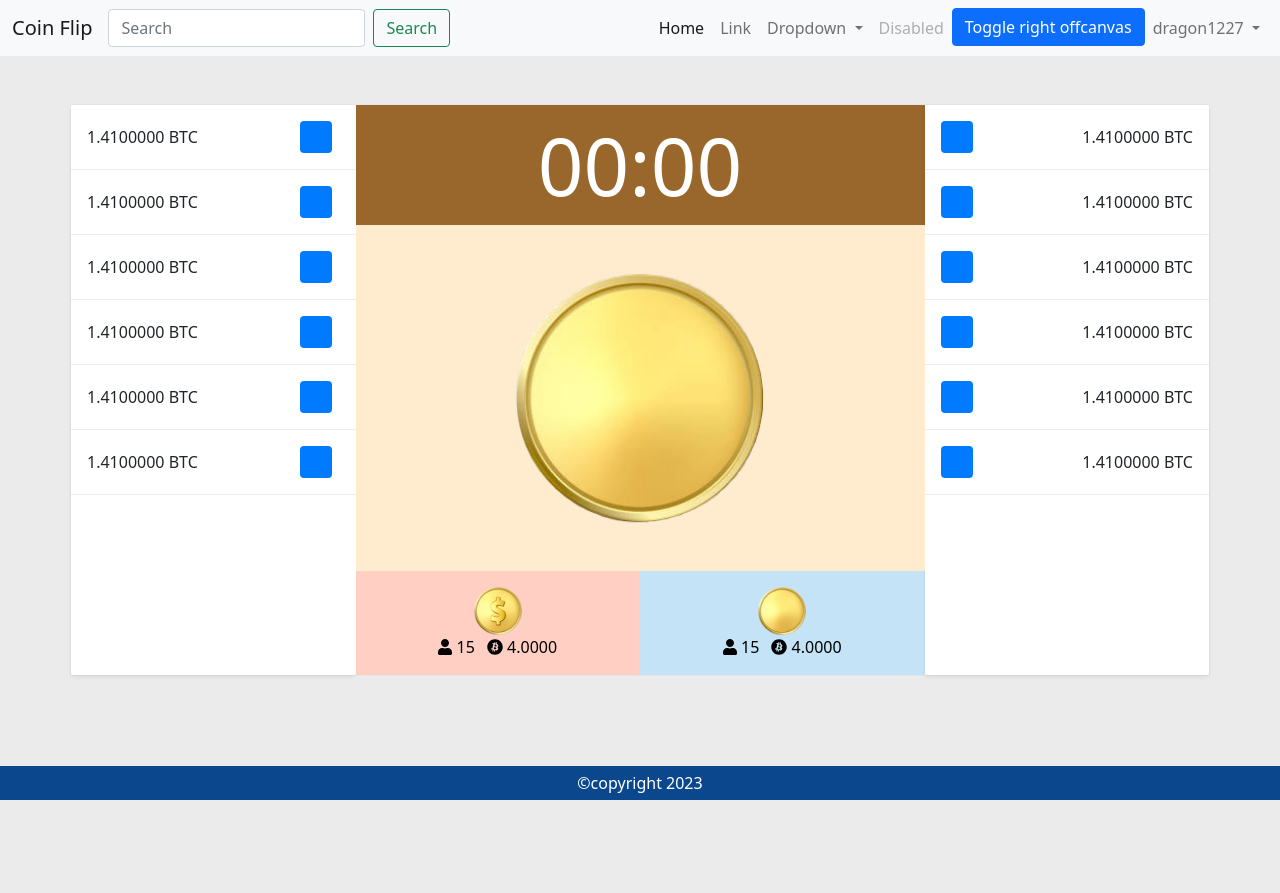
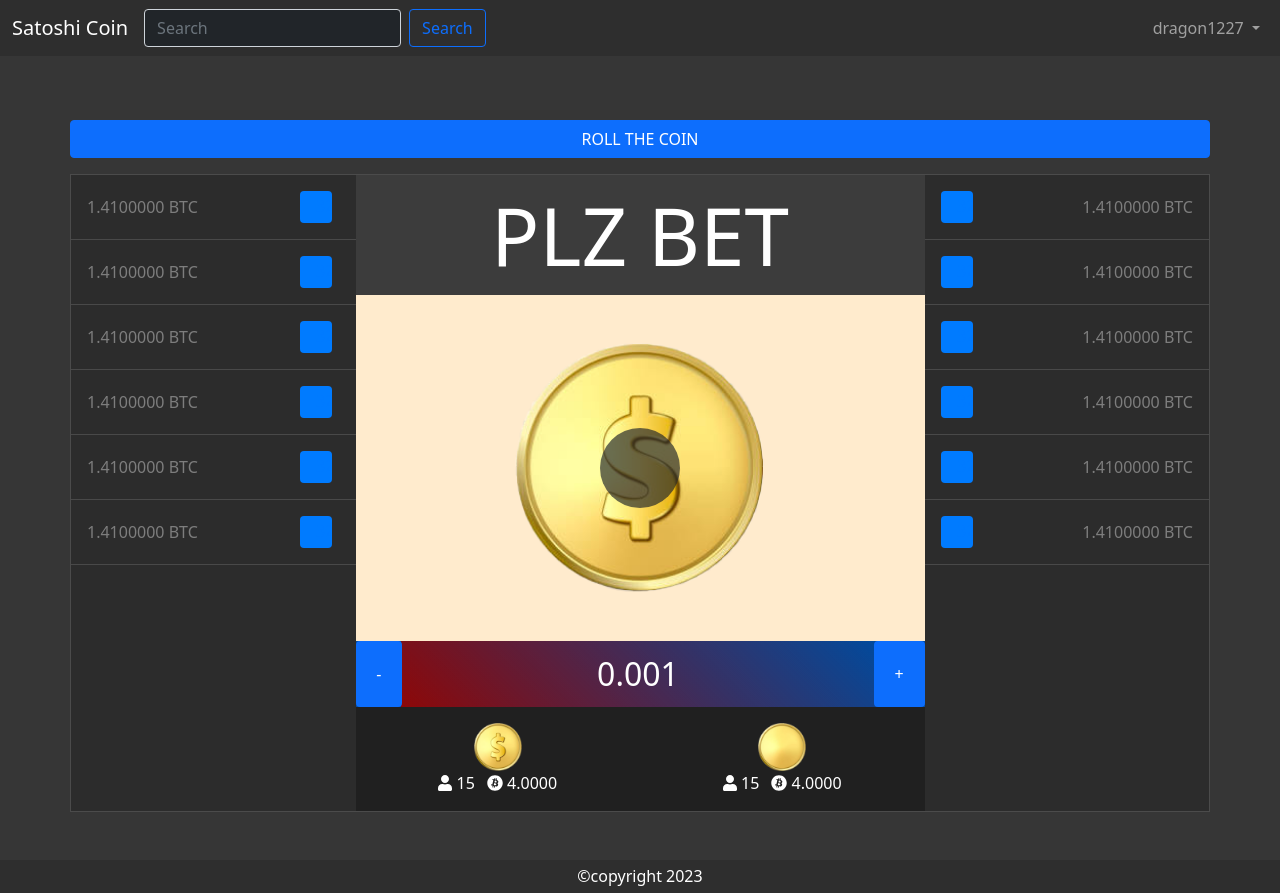
Before and after one commit to dragon1227/coinflip, a plain HTML site: page index.html in a window 1280 px wide. Before the commit the page ends 800 px from the top, so only its background shows below. Drawn offline with nearby package versions, Linux system fonts and the light colour scheme.

Commit message:
Added input panel and changed style

```diff
--- a/assets/css/style.css
+++ b/assets/css/style.css
@@ -1,13 +1,17 @@
 
 @media (prefers-reduced-motion: no-preference) {
     scroll-behavior: smooth;
+}
+
+nav {
+    background-color: #2e2e2e;
 }
 
 body {
     height: 100vh;
     display: flex;
     flex-flow: column;
-    background-color: #ebebeb;
+    background-color: #363636;
     overflow-x: hidden;
 }
 
@@ -17,14 +21,14 @@ main {
     /* overflow-y: scroll; */
 }
 
-main > .container {
-    background-color: white;
-    border: 1px #e5e5e5 solid;
+main > .page-container {
+    background-color: rgb(44, 44, 44);
+    border: 1px #4b4b4b solid;
     padding: 1rem;
 }
 
 footer {
-    background-color: rgb(10, 71, 141);
+    background-color: #2e2e2e;
     color: white;
     text-align: center;
     width: 100vw;
@@ -54,10 +58,11 @@ footer {
 .list-item {
     width: 100%;
     display: flex;
-    border-bottom: 1px solid #ededed;
+    border-bottom: 1px solid #494949;
     padding: 1rem;
     align-items: center;
     justify-content: space-between;
+    color: rgba(255, 255, 255, 0.39);
 }
 
 .user-list.right .list-item {
@@ -111,6 +116,7 @@ footer {
     flex-direction: column;
     justify-content: center;
     align-items: center;
+    background-color: #202020;
 }
 
 
@@ -119,13 +125,13 @@ footer {
 }
 
 .coin-list-item.front {
-    background-color: #ffcfc4;
-    color: black;
+    /* background-color: #606060; */
+    color: white;
 }
 
 .coin-list-item.back {
-    background-color: #c5e3f7;
-    color: black;
+    /* background-color: #606060; */
+    color: white;
 }
 
 .coin-list-item.front.active {
@@ -141,7 +147,7 @@ footer {
 .clock-container {
     width: 100%;
     text-align: center;
-    background-color: rgb(153, 102, 43);
+    background-color: rgb(60 60 60);
     color: white;
     font-size: 5rem;
 }
@@ -159,3 +165,40 @@ footer {
     left:-2.5rem;
     top:-2.5rem;
 }
+
+.bet-input {
+    background-color: transparent !important;
+    background: linear-gradient(45deg, #8d0808, transparent);
+    color: white !important;
+    border: none;
+    text-align: center;
+    font-size: 2rem;
+}
+
+.bet-input::selection,
+.bet-input:focus
+{
+    border: none;
+    box-shadow: none;
+}
+
+.bet-input::selection {
+    background-color: #164cbe;
+}
+
+.bet-input::placeholder {
+    color: rgba(255, 255, 255, 0.308);
+}
+
+.bet-input-container {
+    background-color: rgb(3, 74, 156);
+}
+
+.btn-bet-input {
+    border: none;
+    padding: 1.3rem;
+}
+
+.btn-bet-input:focus {
+    box-shadow: none;
+}
--- a/assets/js/script.js
+++ b/assets/js/script.js
@@ -16,6 +16,7 @@ var coin_state = false; //F: front, T: back
 var my_state = null;
 var cur_time = _default_time;
 var cur_state = _game_state.idle;
+var cur_bet = 0.001;
 
 $(document).ready(()=>{
 
@@ -24,6 +25,10 @@ $(document).ready(()=>{
     var _spin_el = $(".spinner");
     var _bet_front_btn = $("#bet_front");
     var _bet_back_btn = $("#bet_back");
+    var _bet_input = $("#bet_input");
+    var _bet_input_minus = $("#bet_input_minus");
+    var _bet_input_plus = $("#bet_input_plus");
+    var _btn_roll_coin = $("#btn_roll_coin");
 
     _bet_front_btn.click(()=>{
         if (_game_state.count == cur_state){
@@ -39,6 +44,20 @@ $(document).ready(()=>{
             _bet_front_btn.removeClass ("active");
             my_state = true;
         }
+    });
+
+    _bet_input_minus.click(()=>{
+        if (cur_state != _game_state.idle) return;
+        if (cur_bet>=0.001) cur_bet -= 0.001;
+        cur_bet = Number(cur_bet.toFixed(3));
+        _bet_input.val(cur_bet);
+    });
+
+    _bet_input_plus.click(()=>{
+        if (cur_state != _game_state.idle) return;
+        if (cur_bet<=10.001) cur_bet += 0.001;
+        cur_bet = Number(cur_bet.toFixed(3));
+        _bet_input.val(cur_bet);
     });
 
 
@@ -85,8 +104,18 @@ $(document).ready(()=>{
         _coin_el.attr ("src", _default_coin_url+(coin_state?"back.png":"front.png"));
         if (my_state != null){
             setTimeout(()=>alert (my_state == coin_state ? "WIN":"LOSE"), 1000);
+            _time_el.text(my_state == coin_state ? "WIN !":"LOSE !");
         }
+        else _time_el.text(coin_state ? "BACK WIN":"FRONT WIN");
+        cur_state = _game_state.result;
+
+        cur_state = _game_state.idle;
     }
-    _spin_el.hide();
-    startTimerFunc (_default_time);
+
+    _btn_roll_coin.click(()=>{
+        if (cur_state != _game_state.idle) return;
+        _spin_el.hide();
+        startTimerFunc (_default_time);
+    });
+
 })
--- a/index.html
+++ b/index.html
@@ -16,19 +16,19 @@
     </style>
 </head>
 <body>
-    <nav class="navbar navbar-expand-lg navbar-light bg-light">
+    <nav class="navbar navbar-expand-lg navbar-dark">
         <div class="container-fluid">
-          <a class="navbar-brand" href="#">Coin Flip</a>
+          <a class="navbar-brand" href="#">Satoshi Coin</a>
           <button class="navbar-toggler" type="button" data-bs-toggle="collapse" data-bs-target="#navbarSupportedContent" aria-controls="navbarSupportedContent" aria-expanded="false" aria-label="Toggle navigation">
             <span class="navbar-toggler-icon"></span>
           </button>
           <div class="collapse navbar-collapse justify-content-between" id="navbarSupportedContent">
             <form class="d-flex">
-              <input class="form-control me-2" type="search" placeholder="Search" aria-label="Search">
-              <button class="btn btn-outline-success" type="submit">Search</button>
+              <input class="form-control me-2 bg-dark border-none text-light" type="search" placeholder="Search" aria-label="Search">
+              <button class="btn btn-outline-primary" type="submit">Search</button>
             </form>
             <ul class="navbar-nav mb-2 mb-lg-0">
-              <li class="nav-item">
+              <!-- <li class="nav-item">
                 <a class="nav-link active" aria-current="page" href="#">Home</a>
               </li>
               <li class="nav-item">
@@ -50,7 +50,7 @@
               </li>
               <li class="nav-item">
                 <button class="btn btn-primary" type="button" data-bs-toggle="offcanvas" data-bs-target="#offcanvasRight" aria-controls="offcanvasRight">Toggle right offcanvas</button>
-              </li>
+              </li> -->
               <li class="nav-item dropdown">
                 <a class="nav-link dropdown-toggle" href="#" id="navbarDropdown" role="button" data-bs-toggle="dropdown" aria-expanded="false">
                     dragon1227
@@ -68,10 +68,15 @@
     </nav>
 
     <main>
-        <div class="container p-0">
+      <div class="container p-0">
+        <div class="row mx-0 my-3">
+          <button type="button" name="" id="btn_roll_coin" class="btn btn-primary" btn-lg btn-block">ROLL THE COIN</button>
+        </div>
+      </div>
+        <div class="container p-0 page-container">
             <div class="row g-0">
                 <div class="col-md-3 d-none d-md-block">
-                    <div class="bg-body rounded shadow-sm user-list left">
+                    <div class="user-list left">
                         <div class="list-item">
                           <svg class="bd-placeholder-img flex-shrink-0 me-2 rounded" width="32" height="32" xmlns="http://www.w3.org/2000/svg" role="img" aria-label="Placeholder: 32x32" preserveAspectRatio="xMidYMid slice" focusable="false"><title>Placeholder</title><rect width="100%" height="100%" fill="#007bff"></rect><text x="50%" y="50%" fill="#007bff" dy=".3em">32x32</text></svg>
 
@@ -124,7 +129,7 @@
                 </div>
                 <div class="col-md-6 coin-dealer">
                     <div class="container clock-container">
-                        <span id="time_txt">30:00</span>
+                        <span id="time_txt">PLZ BET</span>
                     </div>
                     <div class="container coin-container">
                         <div class="container spinner-container">
@@ -136,6 +141,21 @@
                             </div>
                         </div>
                         <img id="coin_img" class="coin-img" src="assets/img/coin-front.png" alt="coin-front" />
+                    </div>
+                    <div class="container bet-input-container">
+                      <div class="input-group">
+                        <div class="input-group-prepend">
+                          <button id="bet_input_minus" class="btn btn-primary btn-bet-input input-group-text">
+                            -
+                          </button>
+                        </div>
+                        <input id="bet_input" disabled max="10.0" min="0.001" class="form-control bet-input" type="text" name="" placeholder="Recipient's text" aria-label="Recipient's " value="0.001">
+                        <div class="input-group-append">
+                          <button id="bet_input_plus" class="btn btn-primary btn-bet-input input-group-text">
+                            +
+                          </button>
+                        </div>
+                      </div>
                     </div>
                     <div class="container">
                         <div class="row coin-list">
@@ -170,7 +190,7 @@
                     </div>
                 </div>
                 <div class="col-md-3 d-none d-md-block">
-                    <div class="bg-body rounded shadow-sm user-list right">
+                    <div class="user-list right">
                         <div class="list-item">
                           <svg class="bd-placeholder-img flex-shrink-0 me-2 rounded" width="32" height="32" xmlns="http://www.w3.org/2000/svg" role="img" aria-label="Placeholder: 32x32" preserveAspectRatio="xMidYMid slice" focusable="false"><title>Placeholder</title><rect width="100%" height="100%" fill="#007bff"></rect><text x="50%" y="50%" fill="#007bff" dy=".3em">32x32</text></svg>
 
```
Also changed, not shown: assets/img/coin-flipping.png (renamed from assets/img/coin-flipping copy.png).
